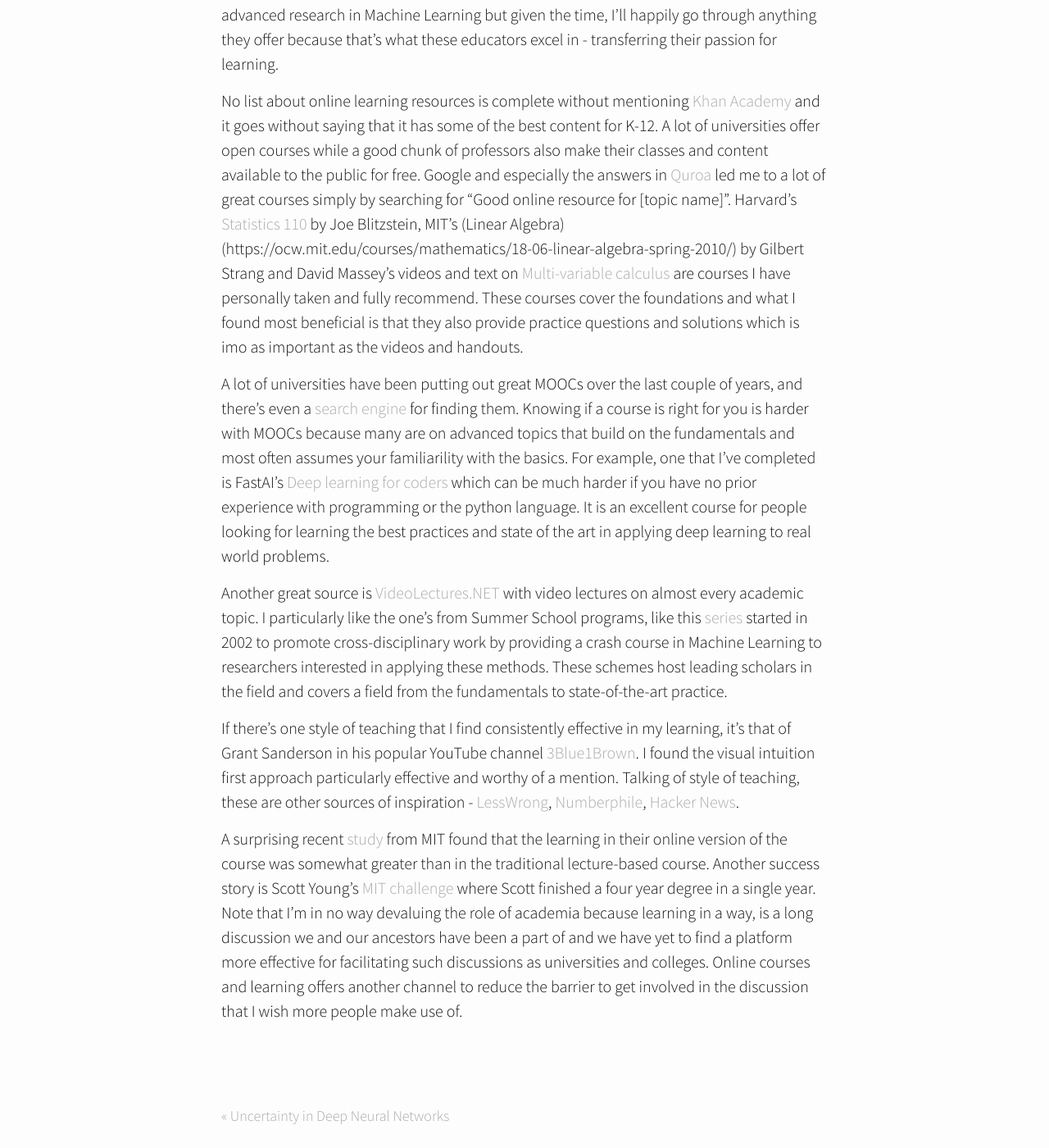
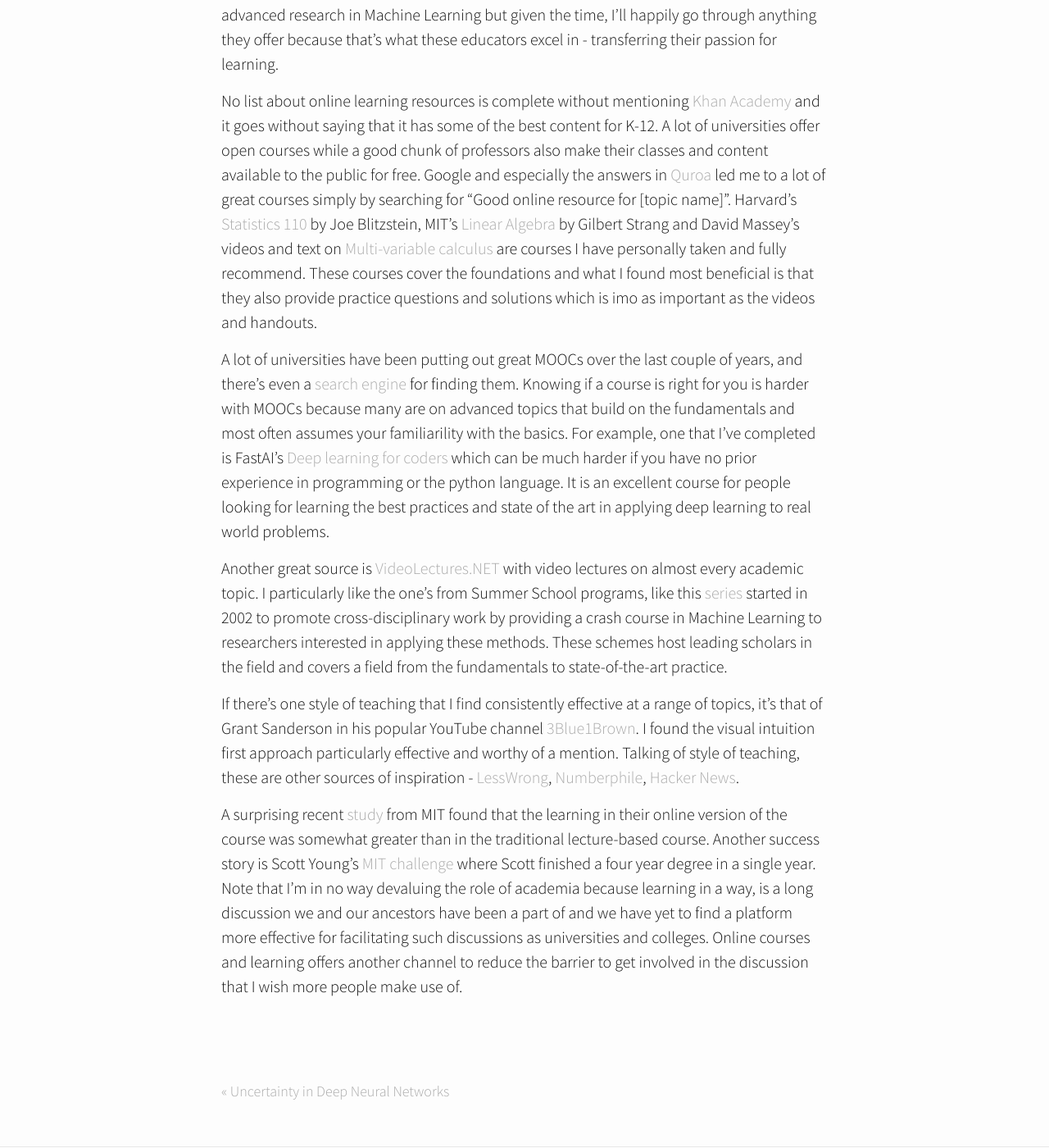
Before and after one commit to shehel/shehel.github.io, a Jekyll site: the page built from _posts/2018-06-06-courses.markdown, in a window 1280 px wide and 1400 px high, scrolled down 1023 px. Shown: the whole window at 82% size. Built offline with Jekyll 4.4.1, drawn with Linux system fonts in a browser that asks for light colours; nearby versions of some CDN libraries; comment, search, counter and statistics services are not loaded.

Commit message:
Update 2018-06-06-courses.markdown

```diff
--- a/_posts/2018-06-06-courses.markdown
+++ b/_posts/2018-06-06-courses.markdown
@@ -11,12 +11,12 @@ A little bit of background first, rarely any subject taught in school interested
 
 Given below are some of the resources I used including YouTube channels, online courses and MOOCs which I found noteworthy. Ofcourse, this is in tune to pursue my current goal of advanced research in Machine Learning but given the time, I'll happily go through anything they offer because that's what these educators excel in - transferring their passion for learning.
 
-No list about online learning resources is complete without mentioning [Khan Academy](https://www.khanacademy.org/) and it goes without saying that it has some of the best content for K-12. A lot of universities offer open courses while a good chunk of professors also make their classes and content available to the public for free. Google and especially the answers in [Quroa](https://www.quora.com/) led me to a lot of great courses simply by searching for "Good online resource for [topic name]". Harvard's [Statistics 110](https://projects.iq.harvard.edu/stat110/home) by Joe Blitzstein, MIT's (Linear Algebra)(https://ocw.mit.edu/courses/mathematics/18-06-linear-algebra-spring-2010/) by Gilbert Strang and David Massey's videos and text on [Multi-variable calculus](http://centerofmath.org/videos/index.html#subject5) are courses I have personally taken and fully recommend. These courses cover the foundations and what I found most beneficial is that they also provide practice questions and solutions which is imo as important as the videos and handouts.
+No list about online learning resources is complete without mentioning [Khan Academy](https://www.khanacademy.org/) and it goes without saying that it has some of the best content for K-12. A lot of universities offer open courses while a good chunk of professors also make their classes and content available to the public for free. Google and especially the answers in [Quroa](https://www.quora.com/) led me to a lot of great courses simply by searching for "Good online resource for [topic name]". Harvard's [Statistics 110](https://projects.iq.harvard.edu/stat110/home) by Joe Blitzstein, MIT's [Linear Algebra](https://ocw.mit.edu/courses/mathematics/18-06-linear-algebra-spring-2010/) by Gilbert Strang and David Massey's videos and text on [Multi-variable calculus](http://centerofmath.org/videos/index.html#subject5) are courses I have personally taken and fully recommend. These courses cover the foundations and what I found most beneficial is that they also provide practice questions and solutions which is imo as important as the videos and handouts.
 
-A lot of universities have been putting out great MOOCs over the last couple of years, and there's even a [search engine](https://www.class-central.com) for finding them. Knowing if a course is right for you is harder with MOOCs because many are on advanced topics that build on the fundamentals and most often assumes your familiarility with the basics. For example, one that I've completed is FastAI's [Deep learning for coders](http://www.fast.ai/) which can be much harder if you have no prior experience with programming or the python language. It is an excellent course for people looking for learning the best practices and state of the art in applying deep learning to real world problems.
+A lot of universities have been putting out great MOOCs over the last couple of years, and there's even a [search engine](https://www.class-central.com) for finding them. Knowing if a course is right for you is harder with MOOCs because many are on advanced topics that build on the fundamentals and most often assumes your familiarility with the basics. For example, one that I've completed is FastAI's [Deep learning for coders](http://www.fast.ai/) which can be much harder if you have no prior experience in programming or the python language. It is an excellent course for people looking for learning the best practices and state of the art in applying deep learning to real world problems.
 
 Another great source is [VideoLectures.NET](http://videolectures.net/) with video lectures on almost every academic topic. I particularly like the one's from Summer School programs, like this [series](http://videolectures.net/site/search/?q=mlss) started in 2002 to promote cross-disciplinary work by providing a crash course in Machine Learning to researchers interested in applying these methods. These schemes host leading scholars in the field and covers a field from the fundamentals to state-of-the-art practice.
 
-If there's one style of teaching that I find consistently effective in my learning, it's that of Grant Sanderson in his popular YouTube channel [3Blue1Brown](https://www.youtube.com/channel/UCYO_jab_esuFRV4b17AJtAw/featured). I found the visual intuition first approach particularly effective and worthy of a mention. Talking of style of teaching, these are other sources of inspiration - [LessWrong](https://www.lesswrong.com), [Numberphile](https://www.youtube.com/user/numberphile), [Hacker News](https://news.ycombinator.com/).
+If there's one style of teaching that I find consistently effective at a range of topics, it's that of Grant Sanderson in his popular YouTube channel [3Blue1Brown](https://www.youtube.com/channel/UCYO_jab_esuFRV4b17AJtAw/featured). I found the visual intuition first approach particularly effective and worthy of a mention. Talking of style of teaching, these are other sources of inspiration - [LessWrong](https://www.lesswrong.com), [Numberphile](https://www.youtube.com/user/numberphile), [Hacker News](https://news.ycombinator.com/).
 
 A surprising recent [study](http://news.mit.edu/2014/study-shows-online-courses-effective-0924) from MIT found that the learning in their online version of the course was somewhat greater than in the traditional lecture-based course. Another success story is Scott Young's [MIT challenge](https://www.scotthyoung.com/blog/myprojects/mit-challenge-2/) where Scott finished a four year degree in a single year. Note that I'm in no way devaluing the role of academia because learning in a way, is a long discussion we and our ancestors have been a part of and we have yet to find a platform more effective for facilitating such discussions as universities and colleges. Online courses and learning offers another channel to reduce the barrier to get involved in the discussion that I wish more people make use of.
```
